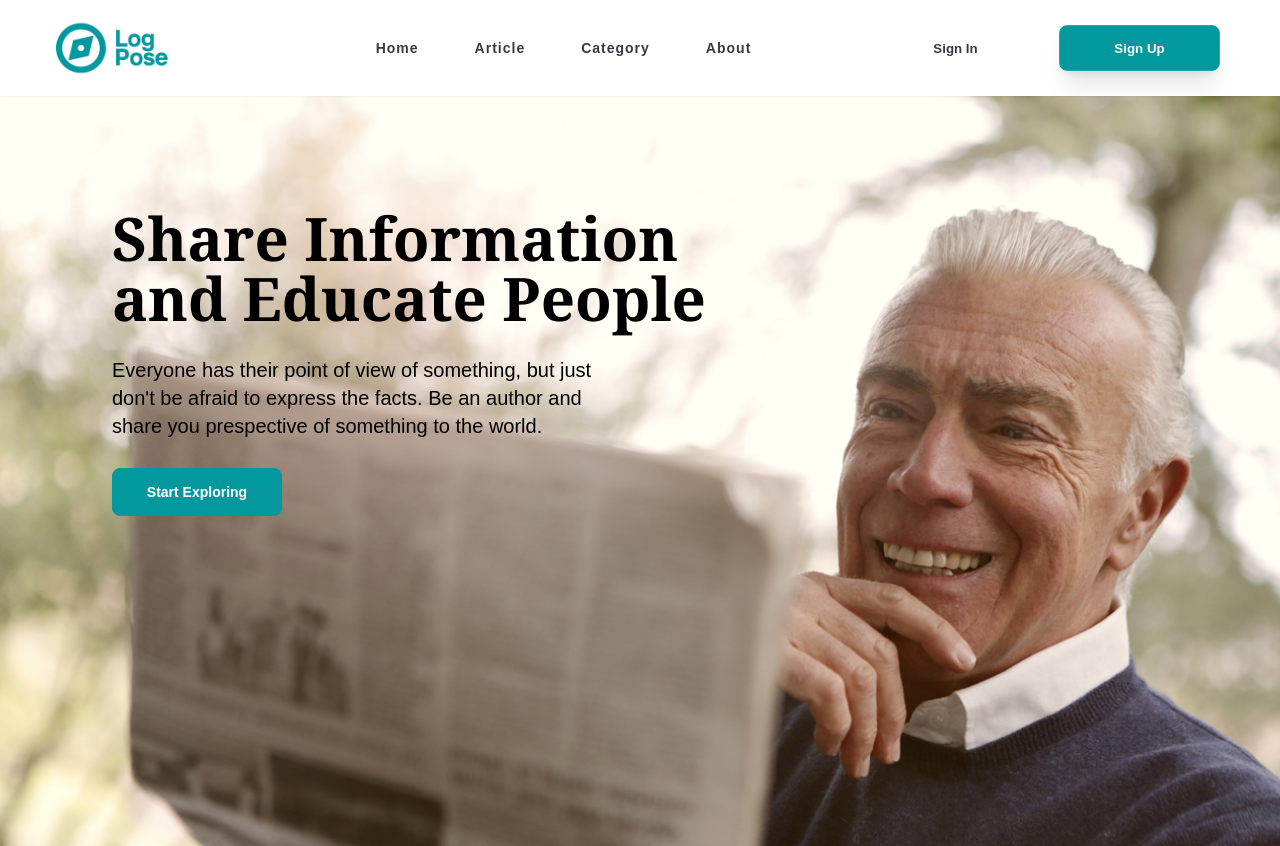
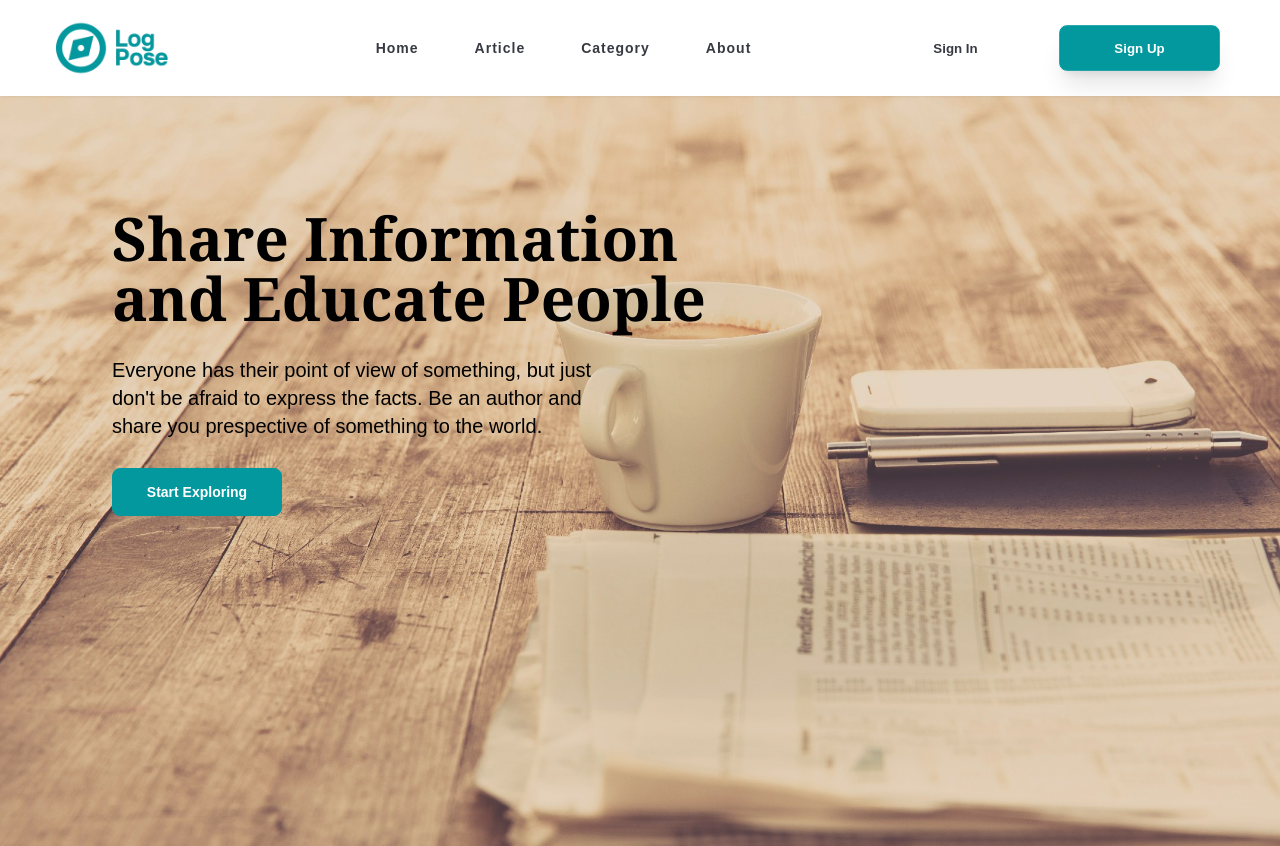
Before and after one commit to masgunady/fw15-frontend-colabs, a React (Vite) app: page / in a window 1280 px wide. Shown: the top 846 px of the page. Built offline with nearby package versions, Linux system fonts and the light colour scheme; no server answers; a web font is replaced by a local one.

Commit message:
edit design banner

```diff
--- a/src/pages/NotificationAdmin.jsx
+++ b/src/pages/NotificationAdmin.jsx
@@ -98,7 +98,6 @@ const NotoficationAdmin = () => {
                                                     <Link to={`/profile-information/${item.senderId}`} className=" w-14 h-14 flex items-center justify-center rounded-full p-[2px] bg-gradient-to-tr from-[#cedaff] to-primary">
                                                         {<ImageTemplate className='w-12 h-12 border-4 border-white rounded-full' src={item?.picture || null} defaultImg={defaultImage} />}
                                                     </Link>
-
                                                     <div className="">
                                                         <div className="text-black text-xl font-semibold">{item?.fullName === null ? "Anonimous user" : item.fullName} {item.message}</div>
                                                         <div className="text-lg text-grey-800">{moment(item.createdAt).add(7, 'hour').startOf('hour').fromNow()}</div>
@@ -106,7 +105,6 @@ const NotoficationAdmin = () => {
                                                 </div>
 
                                                 <div className='flex items-center gap-9'>
-
                                                     {
                                                         item?.typeRequest === "author" ?
                                                         (
--- a/src/pages/Register.jsx
+++ b/src/pages/Register.jsx
@@ -18,9 +18,6 @@ import { MdArrowBackIos } from "react-icons/md";
 import { Helmet } from "react-helmet";
 import Image from '../components/Image';
 import { FiEye, FiEyeOff } from 'react-icons/fi'
-
-
-
 
 
 const validationSechema = Yup.object({
@@ -130,9 +127,6 @@ Form.propTypes = {
 }
 
 
-
-
-
 export default function Register() {
     const navigate = useNavigate()
     const dispatch = useDispatch()
@@ -160,7 +154,7 @@ export default function Register() {
     React.useEffect(() => {
         if (successMessage) {
             setTimeout(() => {
-                navigate('/')
+                navigate('/auth/login')
             }, 2000)
             setTimeout(() => {
                 dispatch(clearMessage())
--- a/tailwind.config.js
+++ b/tailwind.config.js
@@ -7,7 +7,7 @@ export default {
   theme: {
     extend: {
       backgroundImage:{
-        'home-banner': 'url(\'/src/assets/image/home-banner.png\')',
+        'home-banner': 'url(\'/src/assets/image/home-banner.jpg\')',
         'article-banner': 'url(\'/src/assets/image/article-banner.png\')',
         'category-banner': 'url(\'/src/assets/image/category-banner.png\')',
       },
```
Also changed, not shown: src/assets/image/home-banner.jpg (added).
